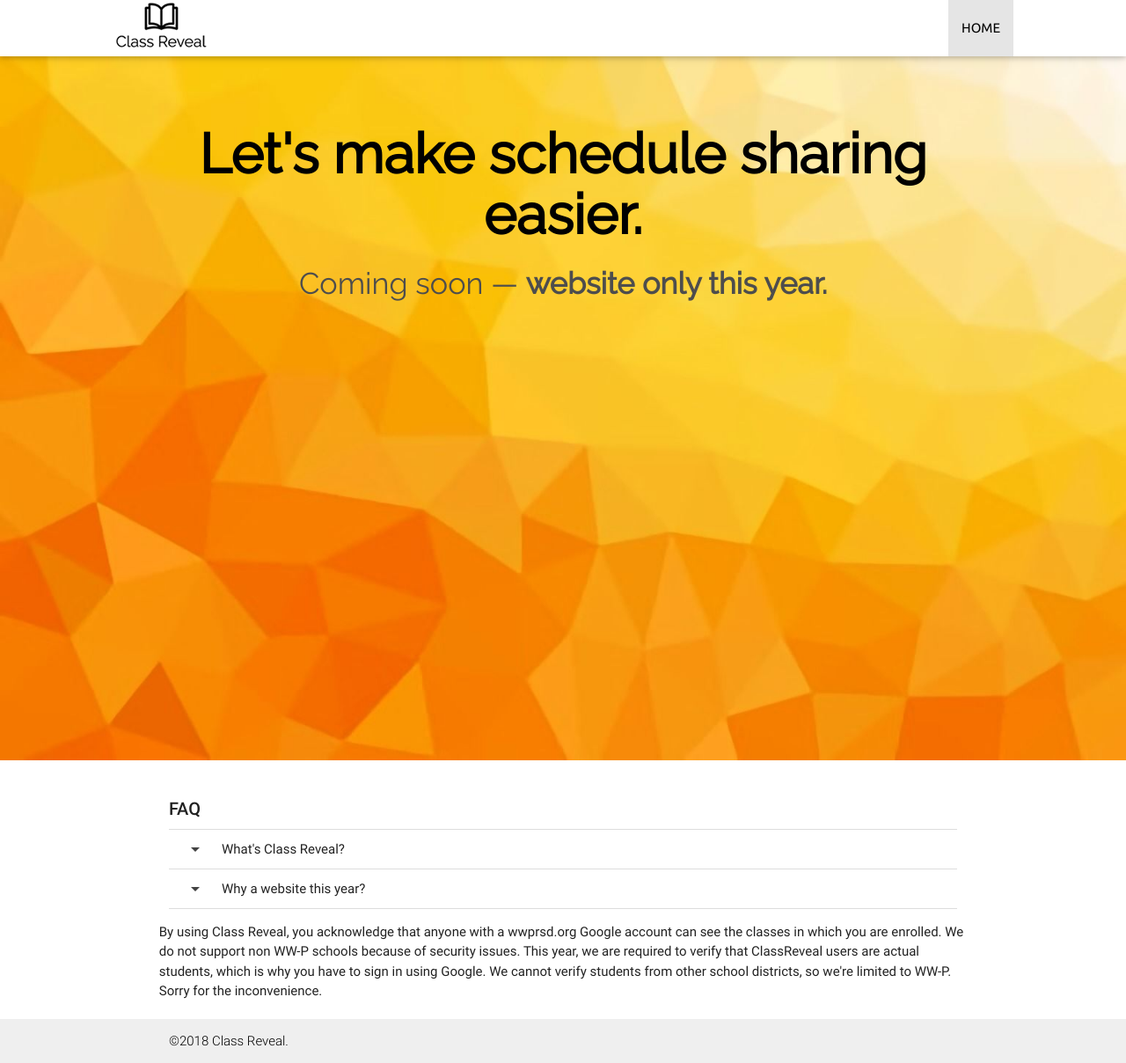
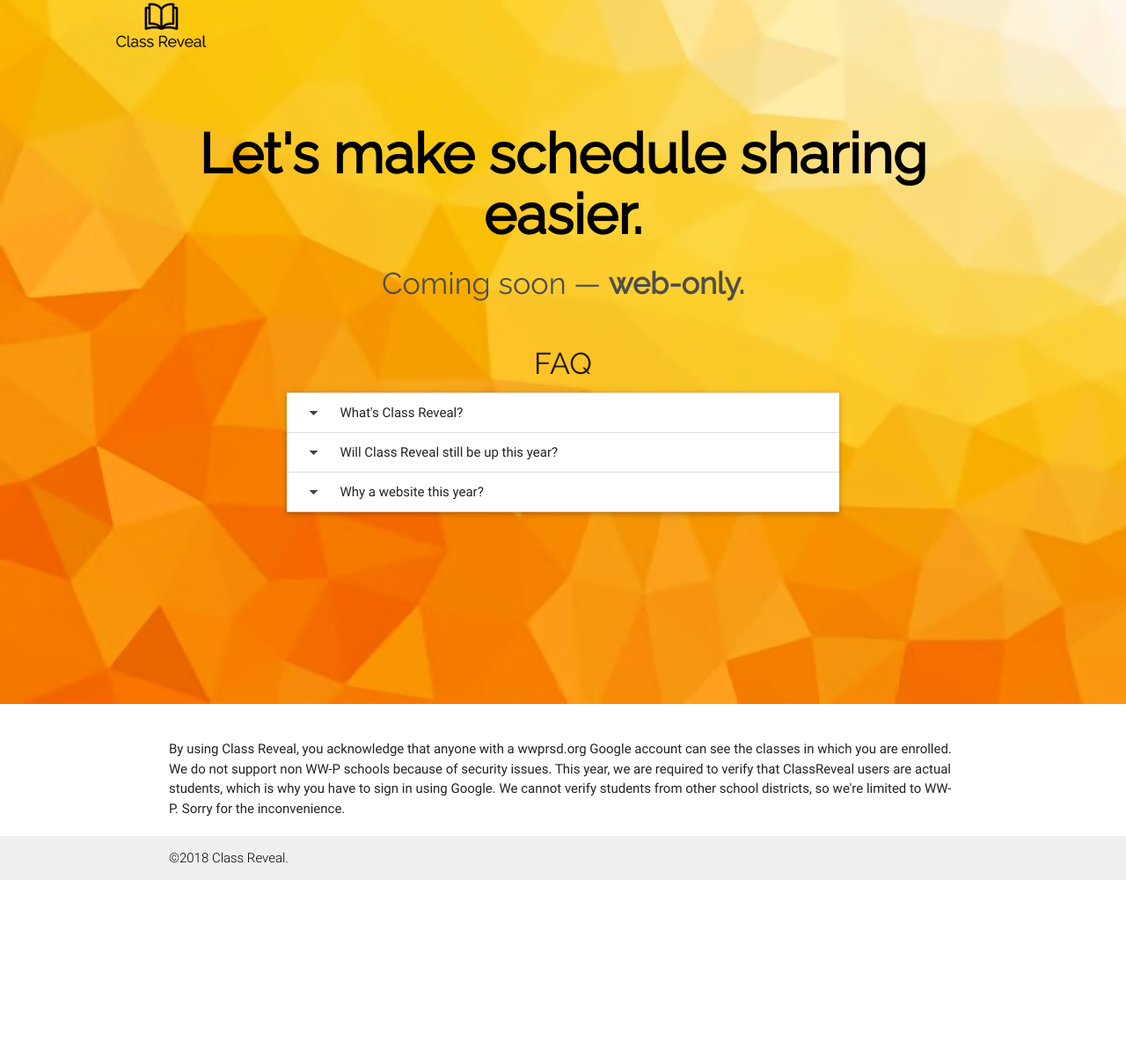
Before and after one commit to ptwu/crlanding, a plain HTML site: page index.html in a window 1280 px wide. Shown: the whole page at 88% size. After the commit the page ends 1000 px from the top, so only its background shows below. Drawn offline with nearby package versions, Linux system fonts and the light colour scheme; no server answers.

Commit message:
make homepage even more concise

```diff
--- a/index.html
+++ b/index.html
@@ -52,38 +52,57 @@ hi
 
 
 </head>
-<body class="classreveal_site">
+<body class="classreveal_site"><div id="container" style = "background: url(img/indexbackground.jpg); background-repeat: no-repeat; background-size:cover;   height:100vh;">
     <!-- NAVBAR -->
 <div class="navbar-fixed">
-  <nav class="white" role="navigation" id = "navbar">
-
+  <nav class="transparent z-depth-0" role="navigation" id = "navbar">
+<div class="nav-wrapper">
 
      <a href="#" class="brand-logo"><img class="responsive-img" src = "img/navbarlogo.png" ></img></a> <a href="#" class="brand-logo right" style="font-size:12px"></a>
-     <a href="#" data-activates="nav-mobile" class="button-collapse"><i class="material-icons icon-dark">menu</i></a>
-      <ul class="right hide-on-med-and-down">
-        <li class = "navlinks active"><a href="#">HOME</a></li>
 
-
-      </ul>
-
+</div>
   </nav>
    </div>
 <ul id="nav-mobile" class="side-nav" style="transform: translateX(-100%);">
-       <li class = "navlinks active"><a href="#">HOME</a></li>
+
 
 </ul>
 
-    <div id="container" style = "background: url(img/indexbackground.jpg); background-repeat: no-repeat; background-size:cover;   height:100vh;">
+
 
         <div>
            <div class = "container">
         <br><br>
              <h1 class="header center" style = "font-family: Raleway; color: black; font-weight: 900;">Let's make schedule sharing easier.</style></span></h1>
-             <h4 class="header center" style = "font-family: Raleway; color: #4d4d4d; font-weight: 300;">Coming soon — <b>website only this year.</b></style></span></h4>
+             <h4 class="header center" style = "font-family: Raleway; color: #4d4d4d; font-weight: 300;">Coming soon — <b>web-only.</b></style></span></h4>
 			<br>
 
-			<center>
+			<div class="container">
 
+	<h4 class="header center" style = "font-family: Raleway, sans-serif; font-weight: 500;">FAQ</h4>
+
+	<ul class="collapsible" data-collapsible="expandable" style = "border-right: 0; border-left: 0;">
+
+             <li style = "background: whitesmoke">
+              <div class="collapsible-header truncate"><i class="material-icons icon-dark">arrow_drop_down</i>What's Class Reveal?
+			</div>
+              <div class="collapsible-body"><p>Class Reveal is a webapp used to share your schedule with others in your school. When schedules come out on <b>August 29</b>, come back to this site to enter your schedule information and find out who's in your classes!</p></div>
+            </li>
+
+              <li style = "background: whitesmoke">
+              <div class="collapsible-header truncate"><i class="material-icons icon-dark">arrow_drop_down</i>Will Class Reveal still be up this year?
+			</div>
+              <div class="collapsible-body"><p>yeah lol</p></div>
+            </li>
+
+
+            <li style = "background: whitesmoke">
+              <div class="collapsible-header truncate"><i class="material-icons icon-dark">arrow_drop_down</i>Why a website this year?
+			</div>
+              <div class="collapsible-body"><p>Mobile apps are not as accessible as an online, mobile-compatible website. This year, we are only using classreveal.com (the iOS and Android apps will not work anymore) in order to reach all students.</p></div>
+            </li>
+
+ 	</ul>
 			</div>
 
         </div>
@@ -96,26 +115,9 @@ hi
  </div>
 
     <footer class="page-footer white">
-    <div class="container">
 
-	<span class="header center" style = "font-family: Roboto, sans-serif; font-weight: 500; font-size: 20px;">FAQ</span>
 
-	<ul class="collapsible z-depth-0" data-collapsible="expandable" style = "border-right: 0; border-left: 0;">
-             <li>
-              <div class="collapsible-header truncate"><i class="material-icons icon-dark">arrow_drop_down</i>What's Class Reveal?
-			</div>
-              <div class="collapsible-body"><p>Class Reveal is a webapp used to share your schedule with others in your school. When schedules come out on August 29, come back to this site to enter your schedule information and find out who's in your classes!</p></div>
-            </li>
-
-            <li>
-              <div class="collapsible-header truncate"><i class="material-icons icon-dark">arrow_drop_down</i>Why a website this year?
-			</div>
-              <div class="collapsible-body"><p>Mobile apps are not as accessible as an online, mobile-compatible website. This year, we are only using classreveal.com (the iOS and Android apps will not work anymore) in order to allow everyone to use Class Reveal.</p></div>
-            </li>
-
- 	</ul>
-
-      <div class="row">
+      <div class="row container">
   		<span>By using Class Reveal, you acknowledge that anyone with a wwprsd.org Google account can see the classes in which you are enrolled. We do not support non WW-P schools because of security issues. This year, we are required to verify that ClassReveal users are actual students, which is why you have to sign in using Google. We cannot verify students from other school districts, so we're limited to WW-P. Sorry for the inconvenience.</span>
       </div>
     </div>
```
